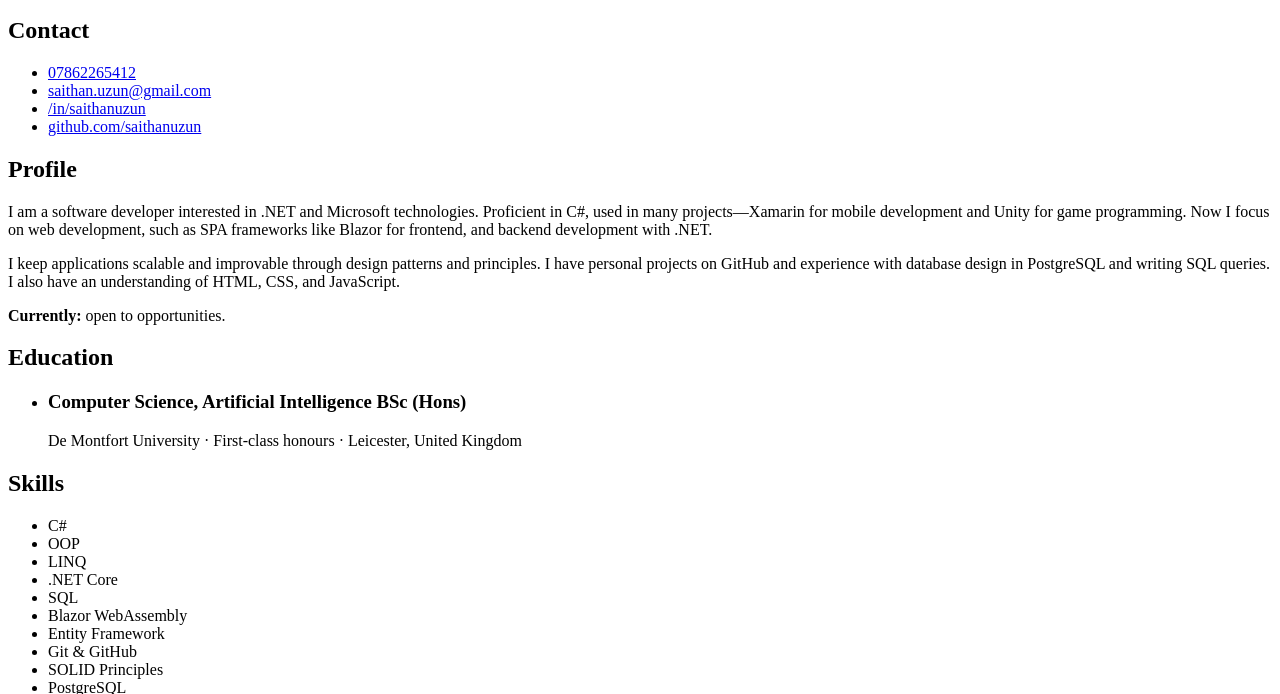
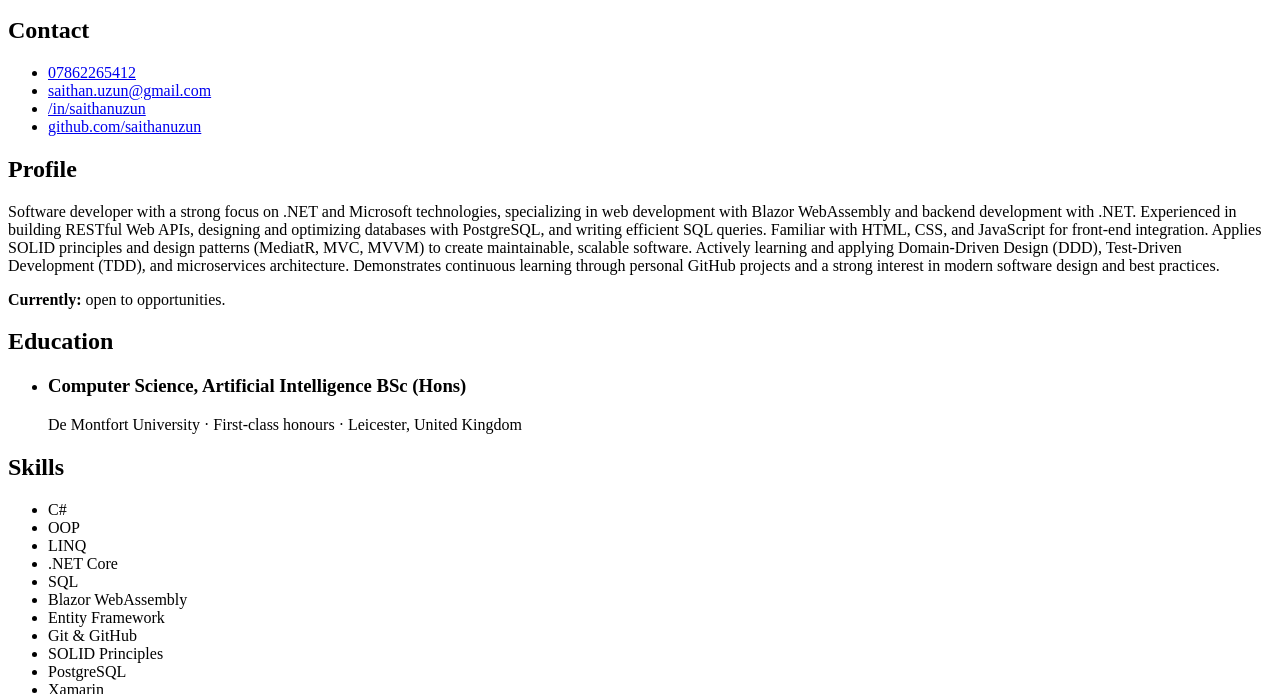
Before and after one commit to saithanuzun/saithanuzun.github.io, a plain HTML site: page index.html in a window 1280 px wide. Shown: the part 101-795 px from the top of the page. Drawn offline with Linux system fonts and the light colour scheme.

Commit message:
Update index.html

```diff
--- a/index.html
+++ b/index.html
@@ -24,8 +24,8 @@
             <main>
                 <section>
                     <h2>Profile</h2>
-                    <p>I am a software developer interested in .NET and Microsoft technologies. Proficient in C#, used in many projects—Xamarin for mobile development and Unity for game programming. Now I focus on web development, such as SPA frameworks like Blazor for frontend, and backend development with .NET.</p>
-                    <p>I keep applications scalable and improvable through design patterns and principles. I have personal projects on GitHub and experience with database design in PostgreSQL and writing SQL queries. I also have an understanding of HTML, CSS, and JavaScript.</p>
+                    <p>Software developer with a strong focus on .NET and Microsoft technologies, specializing in web development with Blazor WebAssembly and backend development with .NET. Experienced in building RESTful Web APIs, designing and optimizing databases with PostgreSQL, and writing efficient SQL queries. Familiar with HTML, CSS, and JavaScript for front-end integration.
+                    Applies SOLID principles and design patterns (MediatR, MVC, MVVM) to create maintainable, scalable software. Actively learning and applying Domain-Driven Design (DDD), Test-Driven Development (TDD), and microservices architecture. Demonstrates continuous learning through personal GitHub projects and a strong interest in modern software design and best practices.</p>
                     <p><strong>Currently:</strong> open to opportunities.</p>
                 </section>
                 <section>
```
